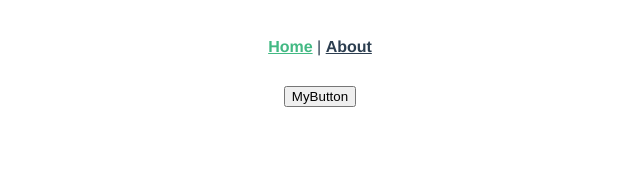
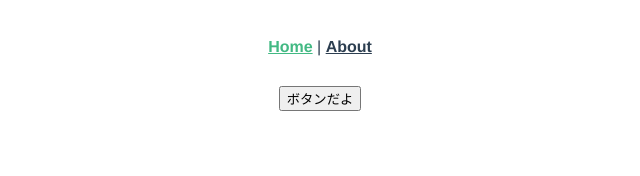
Before and after one commit to reityerukohaku2/vue-portfolio, a Vue app: page / in a window 1280 px wide. Shown: the top 176 px of the page, without its empty margins (320-960 px from the left). Built offline with nearby package versions, Linux system fonts and the light colour scheme.

Commit message:
Buttonでがんばってる

```diff
--- a/src/components/MyButton.vue
+++ b/src/components/MyButton.vue
@@ -1,10 +1,21 @@
 <template>
-  <button>MyButton</button>
+  <button @click="onClick">ボタンだよ</button>
 </template>
 
 <script lang="ts">
-import { Component, Vue } from "vue-property-decorator";
+import { Component, Emit, Prop, Vue } from "vue-property-decorator";
 
 @Component
-export default class MyButton extends Vue {}
+export default class MyButton extends Vue {
+  @Prop()
+  public greet?: string;
+
+  @Emit()
+  public click() {}
+
+  public onClick() {
+    alert(this.greet);
+    this.click();
+  }
+}
 </script>
--- a/src/views/Home.vue
+++ b/src/views/Home.vue
@@ -1,6 +1,6 @@
 <template>
   <div class="home">
-    <MyButton></MyButton>
+    <MyButton :greet="greetText" @click="onMyButtonClicked"></MyButton>
   </div>
 </template>
 
@@ -13,5 +13,11 @@ import MyButton from "@/components/MyButton.vue";
     MyButton
   }
 })
-export default class Home extends Vue {}
+export default class Home extends Vue {
+  public greetText: string = "HelloWorld";
+
+  public onMyButtonClicked() {
+    this.greetText = "こんちゃ";
+  }
+}
 </script>
```
Also changed, not shown: .eslintrc.js.
